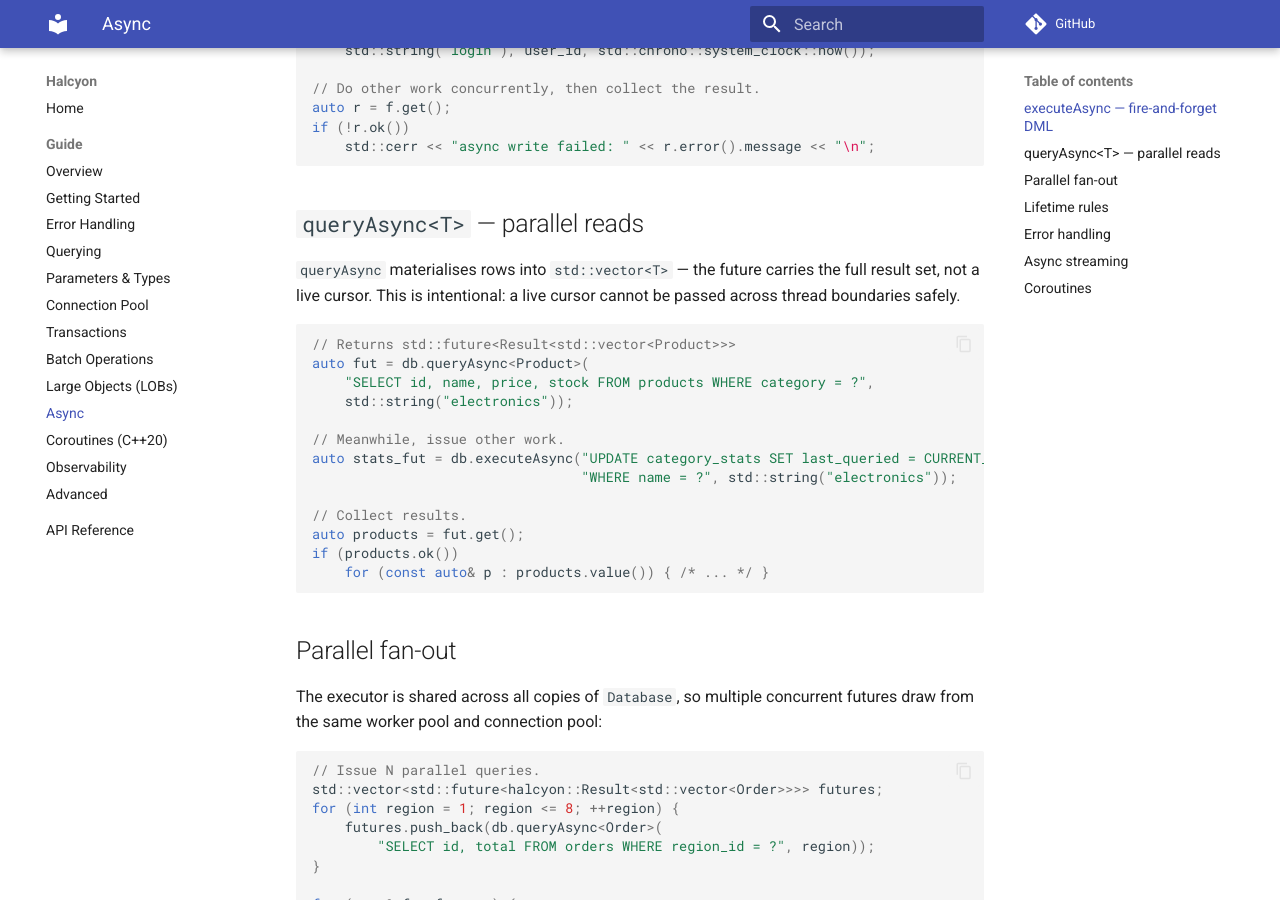
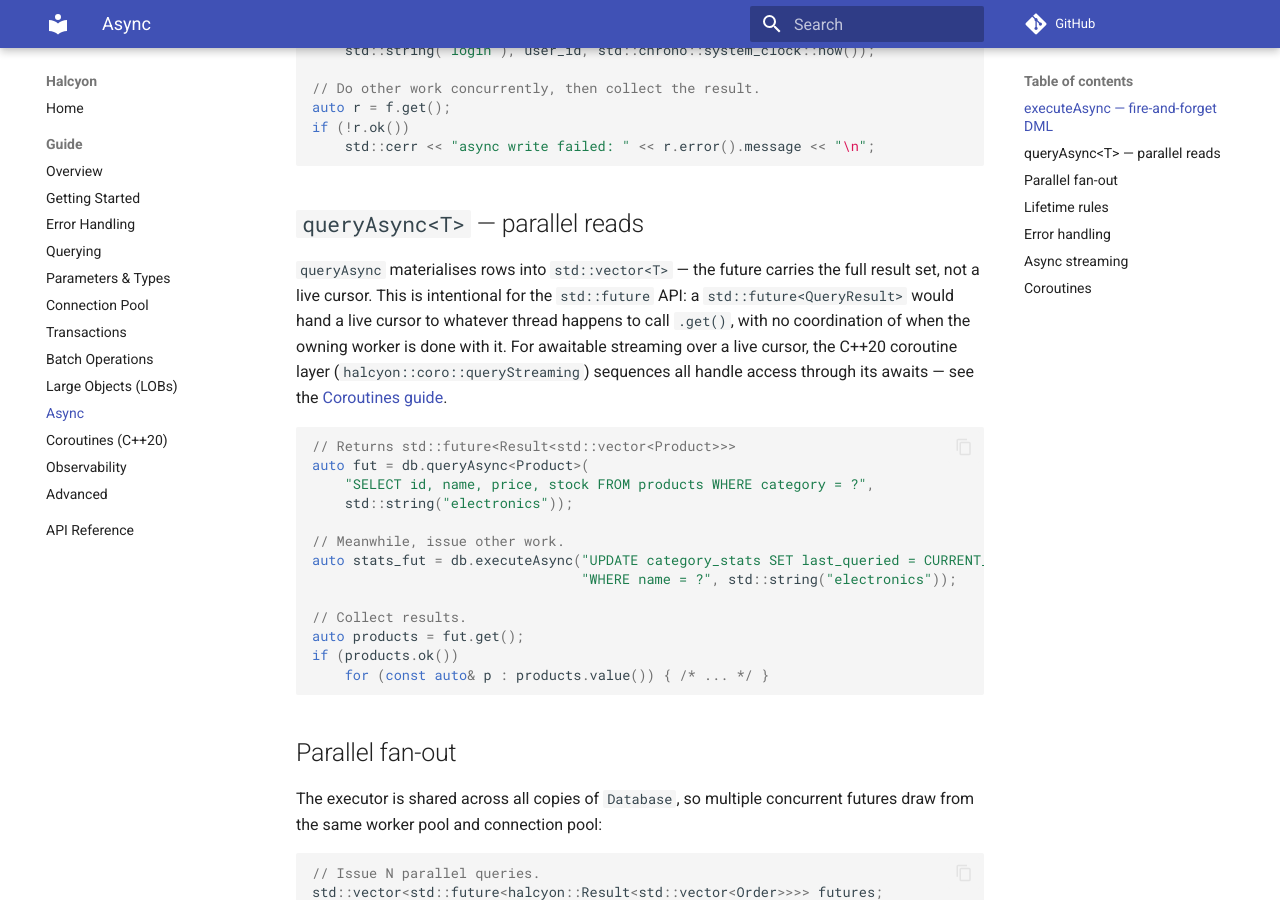
Before and after one commit to YH-Hung/Halcyon, an MkDocs documentation site: the page built from docs/guide/async.md, in a window 1280 px wide and 900 px high, scrolled down 348 px. Built offline with MkDocs 1.6.1 and Material for MkDocs 9.7.7, drawn with Linux system fonts in a browser that asks for light colours; comment, search, counter and statistics services are not loaded.

Commit message:
docs: correct async.md so it no longer contradicts the streaming contract

````diff
--- a/docs/guide/async.md
+++ b/docs/guide/async.md
@@ -21,8 +21,12 @@ if (!r.ok())
 ## `queryAsync<T>` — parallel reads
 
 `queryAsync` materialises rows into `std::vector<T>` — the future carries the
-full result set, not a live cursor. This is intentional: a live cursor cannot be
-passed across thread boundaries safely.
+full result set, not a live cursor. This is intentional for the `std::future`
+API: a `std::future<QueryResult>` would hand a live cursor to whatever thread
+happens to call `.get()`, with no coordination of when the owning worker is
+done with it. For awaitable streaming over a live cursor, the C++20 coroutine
+layer (`halcyon::coro::queryStreaming`) sequences all handle access through its
+awaits — see the [Coroutines guide](coroutines.md#async-streaming).
 
 ```cpp
 // Returns std::future<Result<std::vector<Product>>>
````
